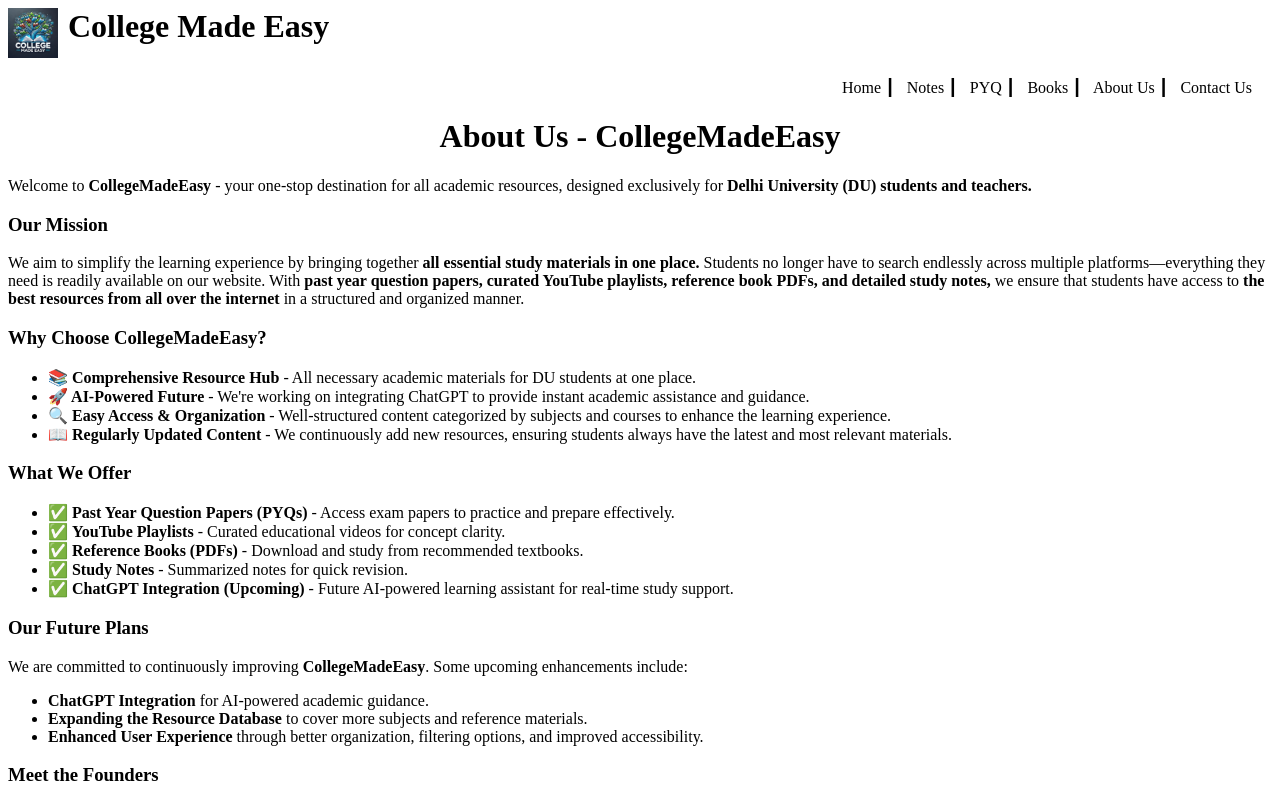
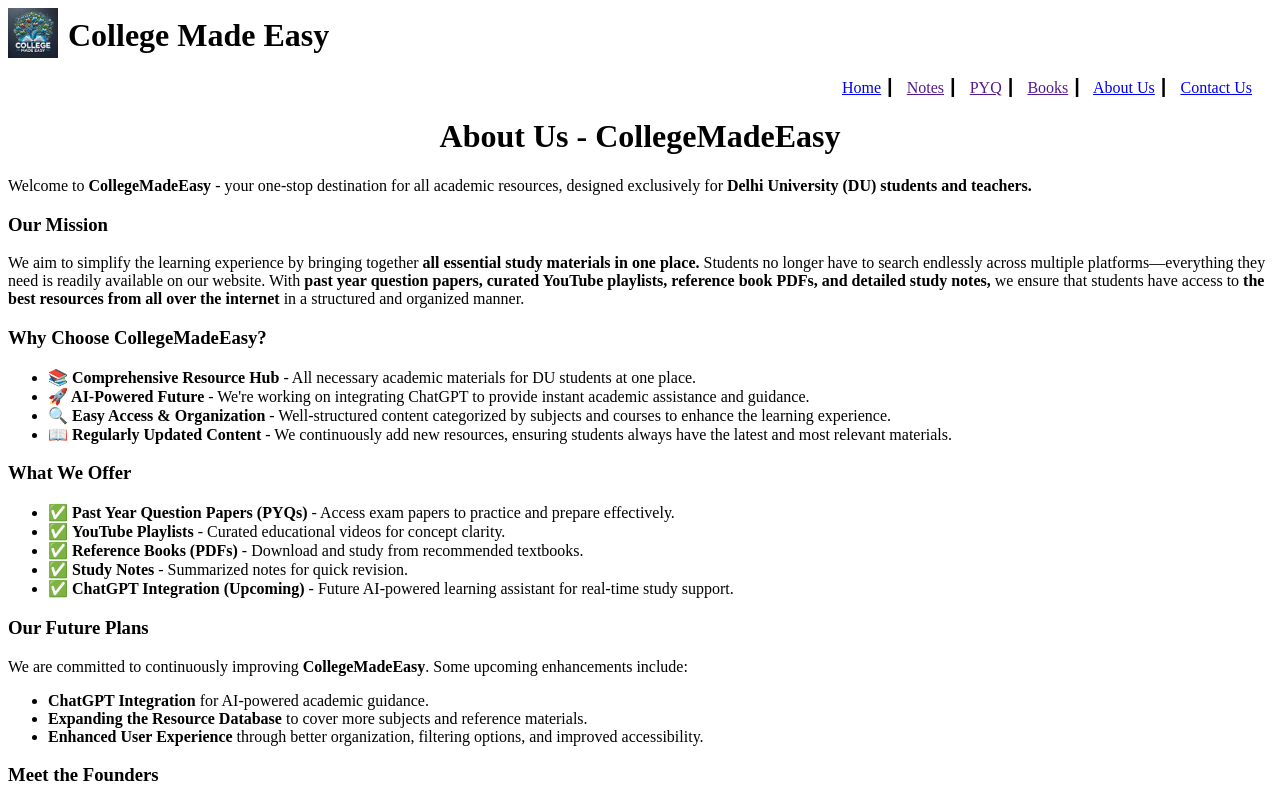
Before and after one commit to RahulKeshri1/CollegeMadeEasy, a plain HTML site: page about.html in a window 1280 px wide. Shown: the top 800 px of the page. Drawn offline with Linux system fonts and the light colour scheme.

Commit message:
Updated Header

```diff
--- a/about.html
+++ b/about.html
@@ -8,16 +8,16 @@
 <body>
      <!-- Header -->
      <header>
-        <div style="display: flex; flex-direction: row;">
+        <div style="display: flex; align-items: center;">
             <div id="logo">
-                <img src="logo.jpg" alt="College Made Easy Logo" style="width: 50px; height: auto; margin-right: 10px;">
+                <img src="logo.jpg" alt="College Made Easy" style="width: 50px; height: auto; margin-right: 10px;">
             </div>
             <div>
                 <h1 style="margin: 0;"><b>College Made Easy</b></h1>
             </div>
         </div>
         <nav>
-            <p style="text-align: end; padding-right: 20px;">Home &#9475 &nbsp; Notes &#9475 &nbsp; PYQ &#9475 &nbsp; Books &#9475 &nbsp; About Us &#9475 &nbsp; Contact Us </p>
+            <p style="text-align: end; padding-right: 20px;"><a href="index.html">Home</a> &#9475 &nbsp; <a href="">Notes</a> &#9475 &nbsp; <a href="">PYQ</a> &#9475 &nbsp; <a href="">Books</a> &#9475 &nbsp; <a href="about.html">About Us</a> &#9475 &nbsp; <a href="contact.html">Contact Us</a> </p>
         </nav>
     </header>
 
```
Also changed, not shown: CSnotes.html (+4 -4 lines), contact.html (+2 -2 lines).
